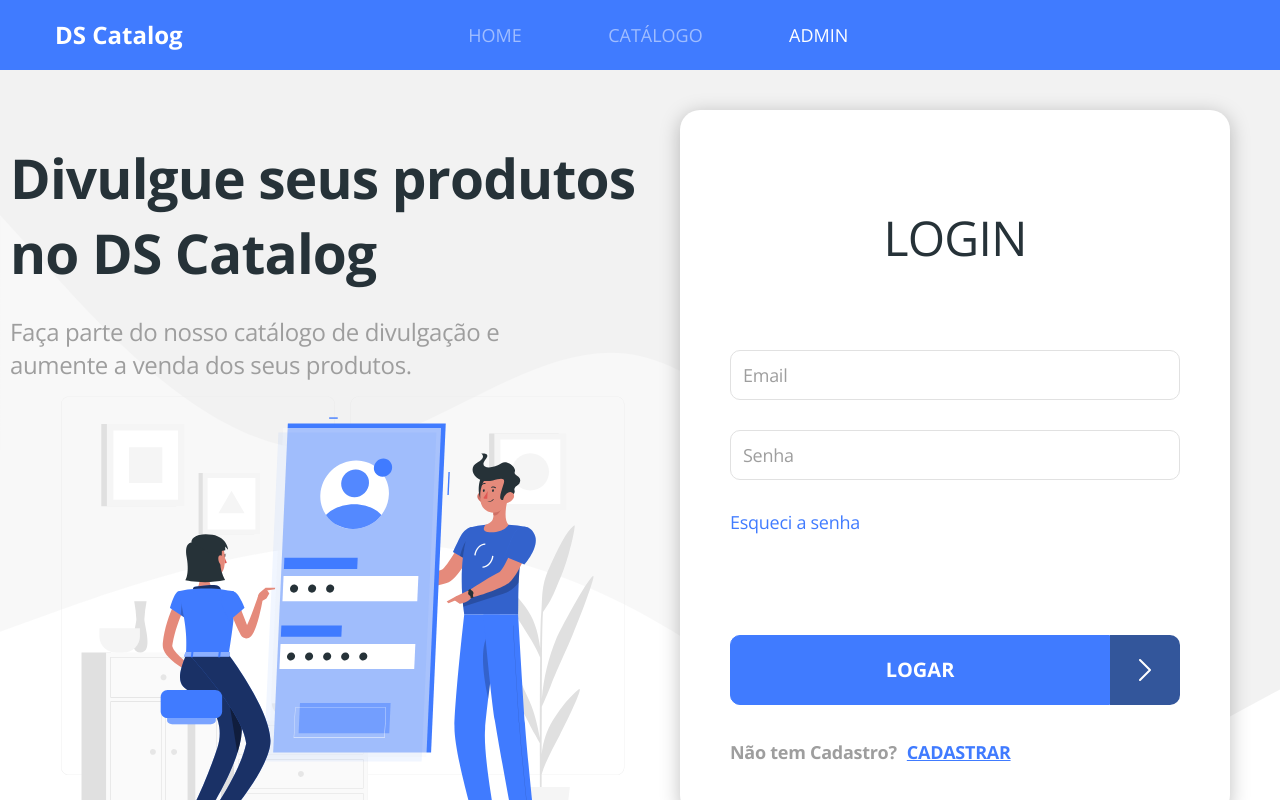
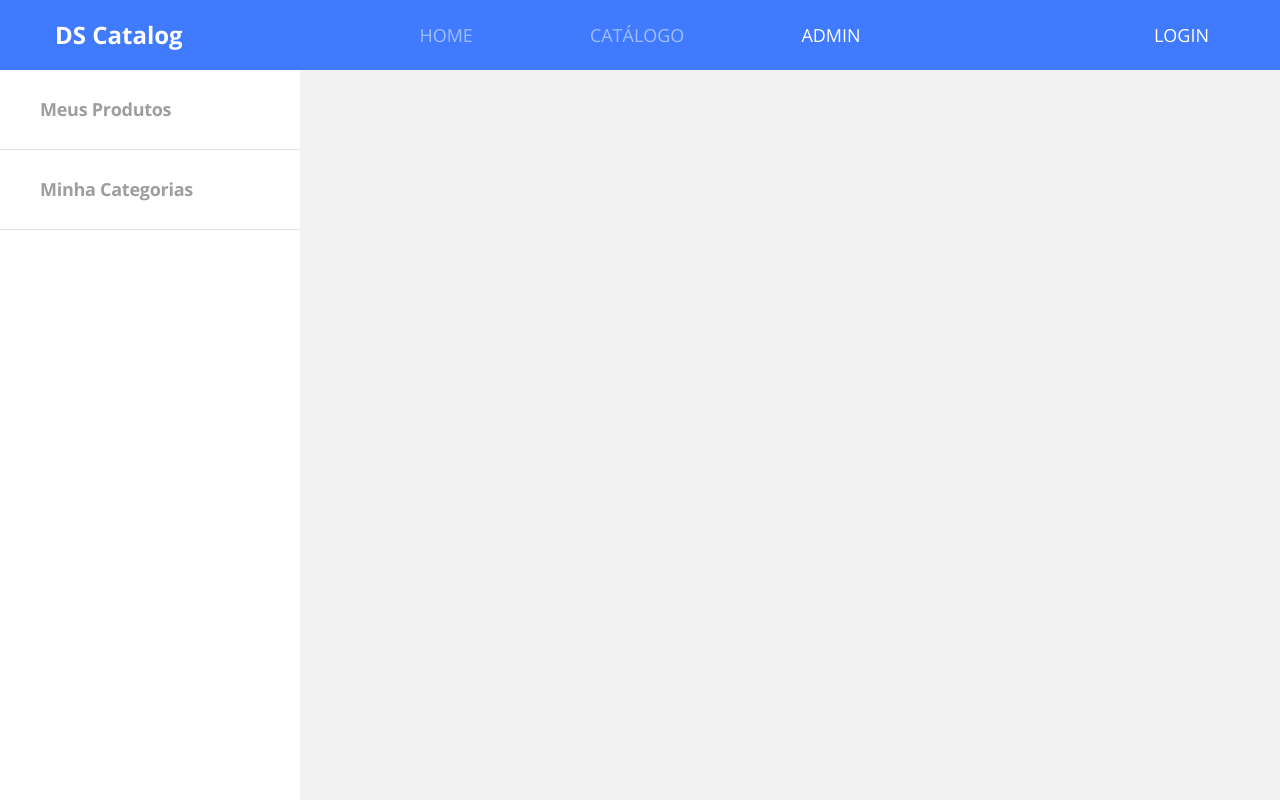
Before and after one commit to Yrllanio/bootcamp-dscatalog, a React (Create React App) app in the folder front-web/: page /admin/auth in a window 1280 px wide. Before the commit this address led to /admin/auth/login. Shown: the top 800 px of the page. Built offline with nearby package versions, Linux system fonts and the light colour scheme.

Commit message:
Finish login/logout layout

```diff
--- a/front-web/src/Routes.tsx
+++ b/front-web/src/Routes.tsx
@@ -20,8 +20,8 @@
         <Route path="/products/:productId">
             <ProductDetails />
         </Route>
-        <Redirect from="/admin/auth" to="/admin/auth/login" exact/>
-        <Route path="/admin/auth">
+        <Redirect from="/auth" to="/auth/login" exact/>
+        <Route path="/auth">
             <Auth />
         </Route>
         <Redirect from="/admin" to="/admin/products" exact/>
--- a/front-web/src/core/components/Navbar/index.tsx
+++ b/front-web/src/core/components/Navbar/index.tsx
@@ -1,33 +1,69 @@
+import { Link, NavLink, useLocation } from 'react-router-dom'
+import { getAccessTokenDecoded, logout } from 'core/utils/auth';
 import './styles.scss';
-import{Link, NavLink}from 'react-router-dom'
+import { useEffect, useState } from 'react';
 
-const Navbar = () => (
+const Navbar = () => {
+    const [currentUser, setCurrentUser] = useState('');
+    const location = useLocation();
+
+    useEffect(() => {
+        const currentUserData = getAccessTokenDecoded();
+        setCurrentUser(currentUserData.user_name);
+    }, [location])
+
+    const handleLogout = (event: React.MouseEvent<HTMLAnchorElement, MouseEvent>) => {
+        event.preventDefault();
+        logout();
+    }
+
+    return (
         <nav className="row bg-primary main-nav">
-        <div className="col-2">
+            <div className="col-3">
                 <Link to="/" className="nav-logo-text">
                     <h4>DS Catalog</h4>
                 </Link>
             </div>
-        <div className="col-6 offset-2">
+            <div className="col-6">
                 <ul className="main-menu">
                     <li>
-                    <NavLink to="/" exact>
+                        <NavLink to="/" exact className="nav-link">
                             HOME
                         </NavLink>
                     </li>
                     <li>
-                    <NavLink to="/products">
+                        <NavLink to="/products" className="nav-link">
                             CATÁLOGO
                         </NavLink>
                     </li>
                     <li>
-                    <NavLink to="/admin">
+                        <NavLink to="/admin" className="nav-link">
                             ADMIN
                         </NavLink>
                     </li>
                 </ul>
             </div>
+            <div className="col-3 text-right">
+                { currentUser && (
+                    <>
+                    {currentUser}
+                    <a
+                        href="#logout"
+                        className="nav-link active d-inline"
+                        onClick={handleLogout}
+                    >
+                        LOGOUT
+                    </a>
+                    </>
+                )}
+                {!currentUser && (
+                    <Link to="/auth/login" className="nav-link active">
+                        LOGIN
+                    </Link>
+                )}
+            </div>
         </nav>
-);
+    )
+};
 
 export default Navbar;
--- a/front-web/src/core/components/Navbar/styles.scss
+++ b/front-web/src/core/components/Navbar/styles.scss
@@ -3,6 +3,7 @@
     color: #FFF;
     align-items: center;
     padding-left: 40px;
+    padding-right: 40px;
     margin-left: 0;
     margin-right: 0;
 }
@@ -13,11 +14,16 @@
 
 .main-menu {
     display: flex;
+    justify-content: center;
+
+    li:nth-child(2) {
+        margin-left: 85px;
+        margin-right: 85px;
+    }
+}
+
+.nav-link {
     font-size: 18px;
-    width: 380px;
-    justify-content: space-between;
-
-    a{
     font-size: normal;
     color: rgba(255, 255, 255, 0.5);
 
@@ -30,4 +36,3 @@
         color: #FFF;
     }
 }
-}
--- a/front-web/src/core/components/Routes/PrivateRoute.tsx
+++ b/front-web/src/core/components/Routes/PrivateRoute.tsx
@@ -16,7 +16,7 @@
             return (
               <Redirect
                 to={{
-                  pathname: "/admin/auth/login",
+                  pathname: "/auth/login",
                   state: { from: location }
                 }}
               />
--- a/front-web/src/core/utils/auth.ts
+++ b/front-web/src/core/utils/auth.ts
@@ -1,5 +1,5 @@
-import jwtDecode from "jwt-decode";
-
+import jwtDecode from 'jwt-decode';
+import history from './history';
 export const CLIENT_ID = 'dscatalog';
 export const CLIENT_SECRET = 'dscatalog123';
 
@@ -62,3 +62,8 @@
     const { authorities } = getAccessTokenDecoded();
     return routeRoles.some(role => authorities?.includes(role));
 }
+
+export const logout = () => {
+    localStorage.removeItem('authData');
+    history.replace('/auth/login')
+}
--- a/front-web/src/core/utils/request.ts
+++ b/front-web/src/core/utils/request.ts
@@ -1,6 +1,6 @@
 import axios, { Method } from 'axios';
 import qs from 'qs';
-import { CLIENT_ID, CLIENT_SECRET, getSessionData } from './auth';
+import { CLIENT_ID, CLIENT_SECRET, getSessionData, logout } from './auth';
 import history from './history';
 
 type RequestParams = {
@@ -23,7 +23,7 @@
 
 }, function (error) {
     if (error.response.status === 401){
-        history.push('/admin/auth/login');
+        logout();
     }
     return Promise.reject(error);
 });
--- a/front-web/src/pages/Auth/components/Login/index.tsx
+++ b/front-web/src/pages/Auth/components/Login/index.tsx
@@ -80,7 +80,7 @@
                         </div>
                     )}
                  </div>
-                <Link to="/admin/auth/recover" className="login-link-recover">
+                <Link to="/auth/recover" className="login-link-recover">
                     Esqueci a senha
                 </Link>
                 <div className="login-submit">
@@ -90,7 +90,7 @@
                     <span className="not-registered">
                         Não tem Cadastro?
                     </span>
-                    <Link to="/admin/auth/register" className="login-link-register">
+                    <Link to="/auth/register" className="login-link-register">
                         CADASTRAR
                     </Link>
                 </div>
--- a/front-web/src/pages/Auth/index.tsx
+++ b/front-web/src/pages/Auth/index.tsx
@@ -16,13 +16,13 @@
         </div>
         <div className="auth-content">
             <Switch>
-                <Route path="/admin/auth/login">
+                <Route path="/auth/login">
                     <Login/>
                 </Route>
-                <Route path="/admin/auth/register">
+                <Route path="/auth/register">
                     <h1>cadastro</h1>
                 </Route>
-                <Route path="/admin/auth/recover">
+                <Route path="/auth/recover">
                     <h1>Recuperar</h1>
                 </Route>
             </Switch>
```
Lines whose indentation alone changed are shown as unchanged.
